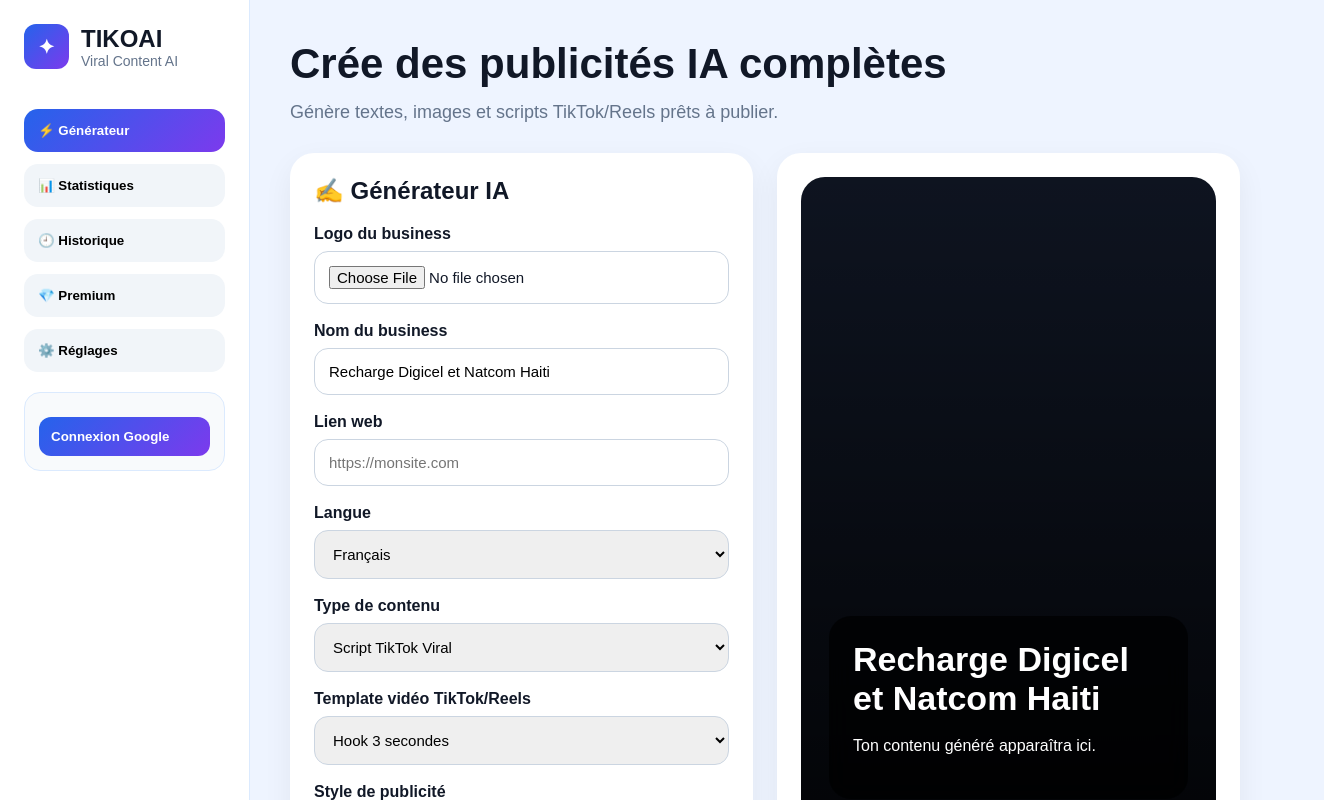
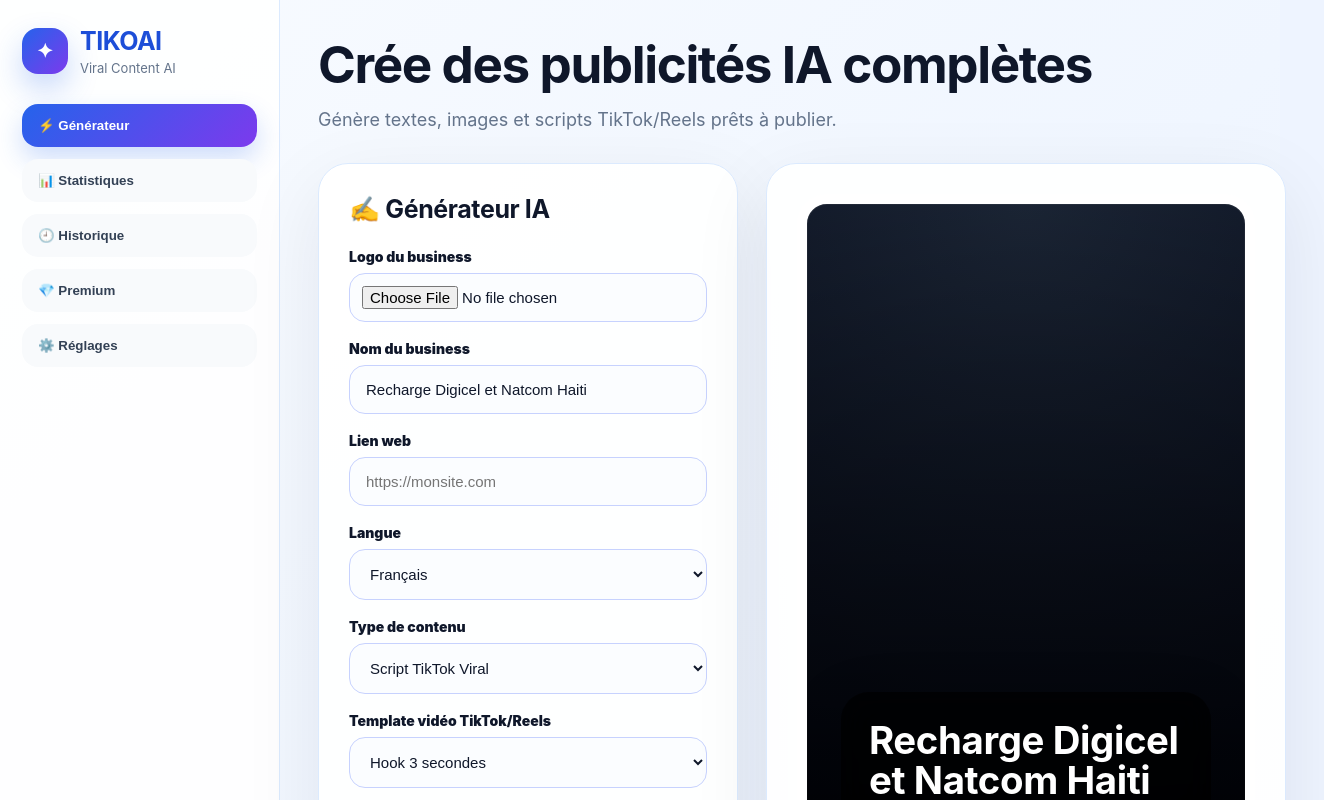
Before and after one commit to mulerlouis03/ghostreach-ai-v2, a React (Vite) app: page / in a window 1280 px wide. Shown: the top 800 px of the page, 1324 px wide, since content can reach past the window. Built offline with nearby package versions, Linux system fonts and the light colour scheme; no server answers.

Commit message:
improve TIKOAI dashboard architecture

```diff
--- a/src/style.css
+++ b/src/style.css
@@ -1,3 +1,4 @@
+
 * {
   margin: 0;
   padding: 0;
@@ -5,179 +6,290 @@
 }
 
 body {
+  font-family: Inter, Arial, sans-serif;
   background: #eef4ff;
-  font-family: Arial, sans-serif;
-  color: #111827;
+  color: #0f172a;
 }
 
 .app {
-  display: flex;
   min-height: 100vh;
+  display: grid;
+  grid-template-columns: 280px 1fr;
+  background: linear-gradient(135deg, #f8fbff, #e8f1ff);
 }
 
 /* SIDEBAR */
 
 .sidebar {
-  width: 250px;
-  background: white;
-  padding: 24px;
+  background: rgba(255, 255, 255, 0.92);
   border-right: 1px solid #dbeafe;
+  padding: 26px 22px;
+  display: flex;
+  flex-direction: column;
+  gap: 28px;
 }
 
 .brand {
   display: flex;
+  gap: 12px;
   align-items: center;
-  gap: 12px;
-  margin-bottom: 40px;
 }
 
 .logoMark {
-  width: 45px;
-  height: 45px;
-  border-radius: 12px;
+  width: 46px;
+  height: 46px;
+  border-radius: 16px;
   background: linear-gradient(135deg, #2563eb, #7c3aed);
-  display: flex;
-  align-items: center;
-  justify-content: center;
   color: white;
+  display: grid;
+  place-items: center;
+  font-weight: 900;
   font-size: 20px;
-  font-weight: bold;
+  box-shadow: 0 14px 30px rgba(37, 99, 235, 0.25);
 }
 
 .brand h2 {
-  font-size: 24px;
+  font-size: 25px;
+  color: #1d4ed8;
+  letter-spacing: -0.5px;
 }
 
 .brand p {
+  font-size: 13px;
   color: #64748b;
-  font-size: 14px;
+  margin-top: 4px;
 }
 
 .sidebar nav {
-  display: flex;
-  flex-direction: column;
+  display: grid;
   gap: 12px;
 }
 
-.sidebar button {
-  padding: 14px;
+.sidebar nav button {
+  width: 100%;
   border: none;
-  border-radius: 14px;
-  background: #f1f5f9;
+  padding: 14px 16px;
+  border-radius: 16px;
+  background: #f8fafc;
+  color: #334155;
+  text-align: left;
+  font-weight: 800;
   cursor: pointer;
-  font-weight: 700;
-  text-align: left;
+  transition: 0.2s;
+}
+
+.sidebar nav button:hover {
+  background: #e0f2fe;
+  color: #1d4ed8;
 }
 
 .navActive {
   background: linear-gradient(135deg, #2563eb, #7c3aed) !important;
+  color: white !important;
+  box-shadow: 0 12px 26px rgba(37, 99, 235, 0.22);
+}
+
+/* AUTH */
+
+.authBox {
+  margin-top: auto;
+  background: #f8fafc;
+  border: 1px solid #dbeafe;
+  border-radius: 20px;
+  padding: 16px;
+}
+
+.authBox p {
+  font-size: 13px;
+  color: #334155;
+  word-break: break-all;
+  margin-bottom: 8px;
+}
+
+.authBox strong {
+  display: block;
+  color: #059669;
+  margin-bottom: 10px;
+  font-size: 13px;
+}
+
+.authBox small {
+  display: block;
+  color: #64748b;
+  margin-bottom: 10px;
+}
+
+.authBox button {
+  width: 100%;
+  border: none;
+  padding: 12px;
+  border-radius: 14px;
   color: white;
+  font-weight: 800;
+  background: linear-gradient(135deg, #2563eb, #7c3aed);
+  cursor: pointer;
 }
 
 /* MAIN */
 
 .main {
-  flex: 1;
-  padding: 40px;
+  padding: 38px;
 }
 
 .hero {
-  margin-bottom: 30px;
+  margin-bottom: 28px;
 }
 
 .hero h1 {
-  font-size: 42px;
-  margin-bottom: 14px;
+  font-size: clamp(32px, 4vw, 54px);
+  line-height: 1.05;
+  letter-spacing: -1.4px;
+  max-width: 900px;
 }
 
 .hero p {
+  margin-top: 14px;
   color: #64748b;
   font-size: 18px;
+  line-height: 1.6;
 }
 
-/* WORKSPACE */
+/* LAYOUT */
 
 .workspace {
   display: grid;
-  grid-template-columns: 1fr 1fr;
-  gap: 24px;
+  grid-template-columns: minmax(420px, 540px) minmax(520px, 1fr);
+  gap: 28px;
+  align-items: start;
 }
 
 .panel {
-  background: white;
-  padding: 24px;
-  border-radius: 24px;
-  box-shadow: 0 10px 30px rgba(0,0,0,0.06);
+  background: rgba(255, 255, 255, 0.96);
+  border: 1px solid #dbeafe;
+  border-radius: 30px;
+  padding: 30px;
+  box-shadow: 0 24px 80px rgba(15, 23, 42, 0.08);
 }
 
 .panel h2 {
-  margin-bottom: 20px;
+  font-size: 25px;
+  margin-bottom: 24px;
+  letter-spacing: -0.4px;
 }
 
 /* FORM */
 
 label {
   display: block;
-  margin-top: 18px;
-  margin-bottom: 8px;
-  font-weight: 700;
+  margin: 18px 0 8px;
+  color: #0f172a;
+  font-weight: 900;
+  font-size: 14px;
 }
 
 input,
-select {
+select,
+.customTextarea {
   width: 100%;
-  padding: 14px;
-  border-radius: 14px;
-  border: 1px solid #cbd5e1;
+  border: 1px solid #c7d2fe;
+  background: #fbfdff;
+  color: #0f172a;
+  border-radius: 16px;
+  padding: 15px 16px;
   font-size: 15px;
+  outline: none;
+  transition: 0.2s;
 }
+
+input:focus,
+select:focus,
+.customTextarea:focus {
+  border-color: #2563eb;
+  box-shadow: 0 0 0 4px rgba(37, 99, 235, 0.12);
+}
+
+.customTextarea {
+  min-height: 110px;
+  resize: vertical;
+  line-height: 1.5;
+}
+
+input[type="file"] {
+  padding: 12px;
+}
+
+/* BUTTONS */
 
 .generateBtn,
 .imageBtn,
-.downloadBtn {
+.downloadBtn,
+.videoBtn {
   width: 100%;
   margin-top: 18px;
-  padding: 15px;
+  padding: 16px 18px;
   border: none;
-  border-radius: 16px;
+  border-radius: 18px;
   color: white;
-  font-weight: bold;
+  font-weight: 900;
+  font-size: 16px;
   cursor: pointer;
-  font-size: 16px;
+  transition: 0.2s;
 }
 
 .generateBtn {
   background: linear-gradient(135deg, #2563eb, #7c3aed);
+  box-shadow: 0 16px 34px rgba(37, 99, 235, 0.22);
 }
 
 .imageBtn {
   background: linear-gradient(135deg, #ec4899, #f97316);
+  box-shadow: 0 16px 34px rgba(236, 72, 153, 0.18);
 }
 
 .downloadBtn {
   background: linear-gradient(135deg, #059669, #10b981);
 }
 
+.videoBtn {
+  background: linear-gradient(135deg, #ef4444, #f59e0b);
+}
+
+.generateBtn:hover,
+.imageBtn:hover,
+.downloadBtn:hover,
+.videoBtn:hover {
+  transform: translateY(-1px);
+  opacity: 0.95;
+}
+
+button:disabled {
+  opacity: 0.55;
+  cursor: not-allowed;
+}
+
 .freeLimit {
   margin-top: 18px;
   text-align: center;
   color: #64748b;
-  font-weight: bold;
+  font-weight: 900;
+  font-size: 14px;
 }
 
 .adminLimit {
   color: #059669;
 }
 
-/* POSTER */
+/* POSTER PREVIEW */
 
 .posterPreview {
   position: relative;
   width: 100%;
-  min-height: 650px;
-  border-radius: 24px;
+  min-height: 720px;
+  border-radius: 30px;
   overflow: hidden;
-  background: #111827;
+  background: radial-gradient(circle at top, #1e293b, #020617);
+  border: 10px solid #ffffff;
+  box-shadow: inset 0 0 0 1px rgba(255, 255, 255, 0.06);
 }
 
 .posterBackground {
@@ -191,9 +303,8 @@
 .posterOverlay {
   position: relative;
   z-index: 2;
-  width: 100%;
-  min-height: 650px;
-  padding: 28px;
+  min-height: 720px;
+  padding: 34px;
   display: flex;
   flex-direction: column;
   justify-content: space-between;
@@ -205,12 +316,13 @@
 }
 
 .posterLogo {
-  width: 90px;
-  height: 90px;
+  width: 96px;
+  height: 96px;
   object-fit: contain;
-  border-radius: 18px;
   background: white;
+  border-radius: 24px;
   padding: 10px;
+  box-shadow: 0 18px 40px rgba(0, 0, 0, 0.25);
 }
 
 .posterContent {
@@ -218,14 +330,16 @@
 }
 
 .textCard {
-  border-radius: 22px;
-  padding: 24px;
-  backdrop-filter: blur(12px);
+  border-radius: 28px;
+  padding: 28px;
+  backdrop-filter: blur(16px);
+  box-shadow: 0 20px 60px rgba(0, 0, 0, 0.22);
 }
 
 .textCard h2 {
-  font-size: 34px;
-  margin-bottom: 14px;
+  font-size: clamp(28px, 3vw, 44px);
+  line-height: 1.05;
+  margin-bottom: 16px;
 }
 
 .textCard pre {
@@ -233,25 +347,25 @@
   font-family: inherit;
   line-height: 1.7;
   font-size: 16px;
-  margin-bottom: 16px;
+  margin-bottom: 18px;
 }
 
 .textCard a {
   display: inline-block;
-  padding: 12px 18px;
-  border-radius: 14px;
+  padding: 13px 18px;
+  border-radius: 16px;
   text-decoration: none;
-  font-weight: bold;
+  font-weight: 900;
 }
 
 /* PALETTES */
 
 .posterPreview.dark .posterOverlay {
-  background: linear-gradient(to top, rgba(0,0,0,0.82), rgba(0,0,0,0.18));
+  background: linear-gradient(to top, rgba(0, 0, 0, 0.88), rgba(0, 0, 0, 0.12));
 }
 
 .posterPreview.dark .textCard {
-  background: rgba(0,0,0,0.68);
+  background: rgba(0, 0, 0, 0.72);
   color: white;
 }
 
@@ -261,11 +375,11 @@
 }
 
 .posterPreview.light .posterOverlay {
-  background: linear-gradient(to top, rgba(255,255,255,0.9), rgba(255,255,255,0.18));
+  background: linear-gradient(to top, rgba(255, 255, 255, 0.92), rgba(255, 255, 255, 0.18));
 }
 
 .posterPreview.light .textCard {
-  background: rgba(255,255,255,0.88);
+  background: rgba(255, 255, 255, 0.92);
   color: #111827;
 }
 
@@ -275,13 +389,13 @@
 }
 
 .posterPreview.blue .posterOverlay {
-  background: linear-gradient(to top, rgba(30,64,175,0.88), rgba(14,165,233,0.12));
+  background: linear-gradient(to top, rgba(30, 64, 175, 0.9), rgba(14, 165, 233, 0.08));
 }
 
 .posterPreview.blue .textCard {
-  background: rgba(15,23,42,0.75);
+  background: rgba(15, 23, 42, 0.78);
   color: white;
-  border: 1px solid rgba(255,255,255,0.2);
+  border: 1px solid rgba(255, 255, 255, 0.2);
 }
 
 .posterPreview.blue .textCard a {
@@ -290,11 +404,11 @@
 }
 
 .posterPreview.gold .posterOverlay {
-  background: linear-gradient(to top, rgba(120,53,15,0.9), rgba(251,191,36,0.18));
+  background: linear-gradient(to top, rgba(120, 53, 15, 0.92), rgba(251, 191, 36, 0.15));
 }
 
 .posterPreview.gold .textCard {
-  background: rgba(255,248,220,0.9);
+  background: rgba(255, 248, 220, 0.92);
   color: #451a03;
 }
 
@@ -305,103 +419,53 @@
 
 /* MOBILE */
 
-@media (max-width: 900px) {
+@media (max-width: 1050px) {
   .app {
-    flex-direction: column;
+    grid-template-columns: 1fr;
   }
 
   .sidebar {
-    width: 100%;
     border-right: none;
     border-bottom: 1px solid #dbeafe;
   }
 
   .sidebar nav {
+    display: flex;
     flex-direction: row;
     overflow-x: auto;
+    gap: 10px;
   }
 
-  .sidebar button {
+  .sidebar nav button {
     white-space: nowrap;
   }
 
-  .main {
-    padding: 20px;
+  .authBox {
+    margin-top: 0;
   }
 
-  .hero h1 {
-    font-size: 30px;
+  .main {
+    padding: 22px;
   }
 
   .workspace {
     grid-template-columns: 1fr;
   }
 
+  .panel {
+    padding: 22px;
+  }
+
   .posterPreview,
   .posterOverlay {
-    min-height: 540px;
+    min-height: 560px;
   }
 
-  .textCard h2 {
-    font-size: 26px;
+  .textCard {
+    padding: 22px;
   }
 
   .textCard pre {
     font-size: 14px;
   }
-}.authBox {
-  margin-top: 20px;
-  background: #f8fafc;
-  border: 1px solid #dbeafe;
-  border-radius: 16px;
-  padding: 14px;
 }
-
-.authBox button {
-  width: 100%;
-  padding: 12px;
-  border: none;
-  border-radius: 12px;
-  background: linear-gradient(135deg, #2563eb, #7c3aed);
-  color: white;
-  font-weight: bold;
-  cursor: pointer;
-  margin-top: 10px;
-}
-
-.authBox p {
-  font-size: 13px;
-  word-break: break-all;
-  margin-bottom: 6px;
-}
-
-.authBox strong {
-  color: #059669;
-  display: block;
-  margin-bottom: 6px;
-}
-
-.authBox small {
-  color: #64748b;
-}
-
-.customTextarea {
-  width: 100%;
-  min-height: 100px;
-  padding: 14px;
-  border-radius: 14px;
-  border: 1px solid #cbd5e1;
-  font-size: 15px;
-  resize: vertical;
-}.videoBtn {
-  width: 100%;
-  margin-top: 18px;
-  padding: 15px;
-  border: none;
-  border-radius: 16px;
-  color: white;
-  font-weight: bold;
-  cursor: pointer;
-  font-size: 16px;
-  background: linear-gradient(135deg, #ef4444, #f59e0b);
-}
```
